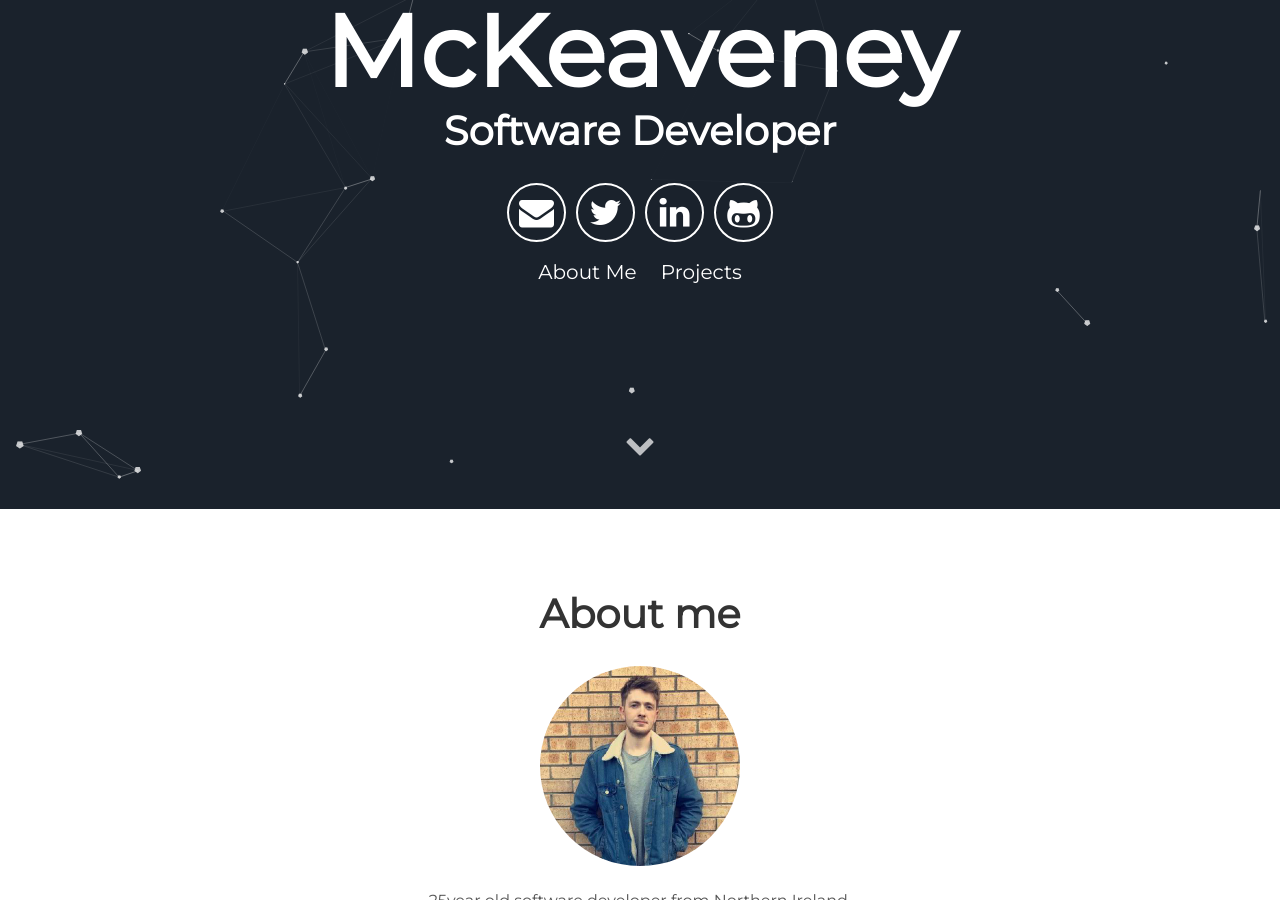
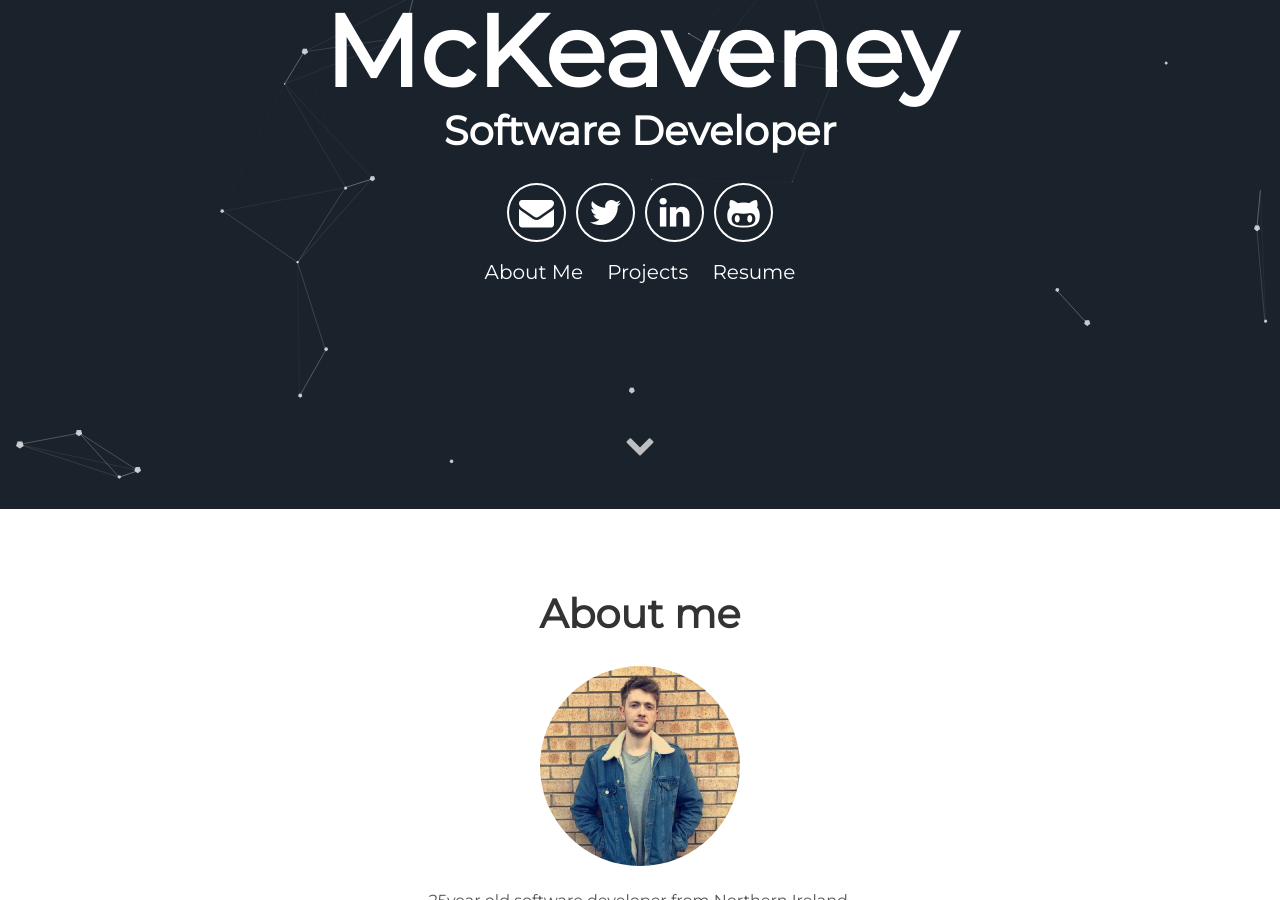
Before and after one commit to DeanMcK123/Portfolio2.0, a Jekyll site: the page built from index.html, in a window 1280 px wide and 900 px high, scrolled down 391 px. Built offline with Jekyll 4.4.1, drawn with Linux system fonts in a browser that asks for light colours.

Commit message:
commit main

```diff
--- a/_includes/header.html
+++ b/_includes/header.html
@@ -13,6 +13,7 @@
       <div class="header-links">
         <a class="link" href="#about" data-scroll>About Me</a>
         <a class="link" href="#projects" data-scroll>Projects</a>
+        <a class="link" href="https://drive.google.com/file/d/1e8sLLpVWB5hzRXxYc4XFD_l5nZgp-HyC/view?usp=sharing" data-scroll>Resume</a>
       </div>
   </div>
   <a class="down" href="#about" data-scroll><i class="icon fa fa-chevron-down" aria-hidden="true"></i></a>
```
